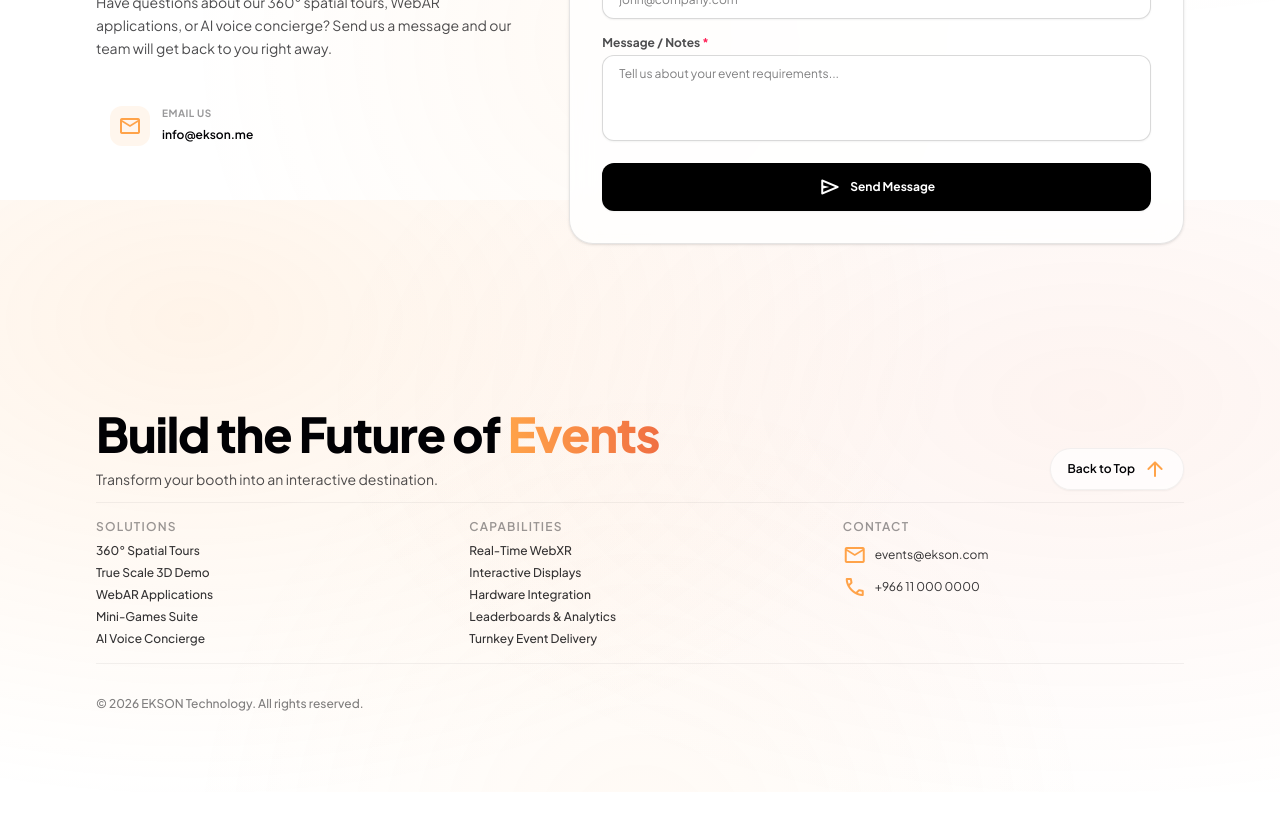
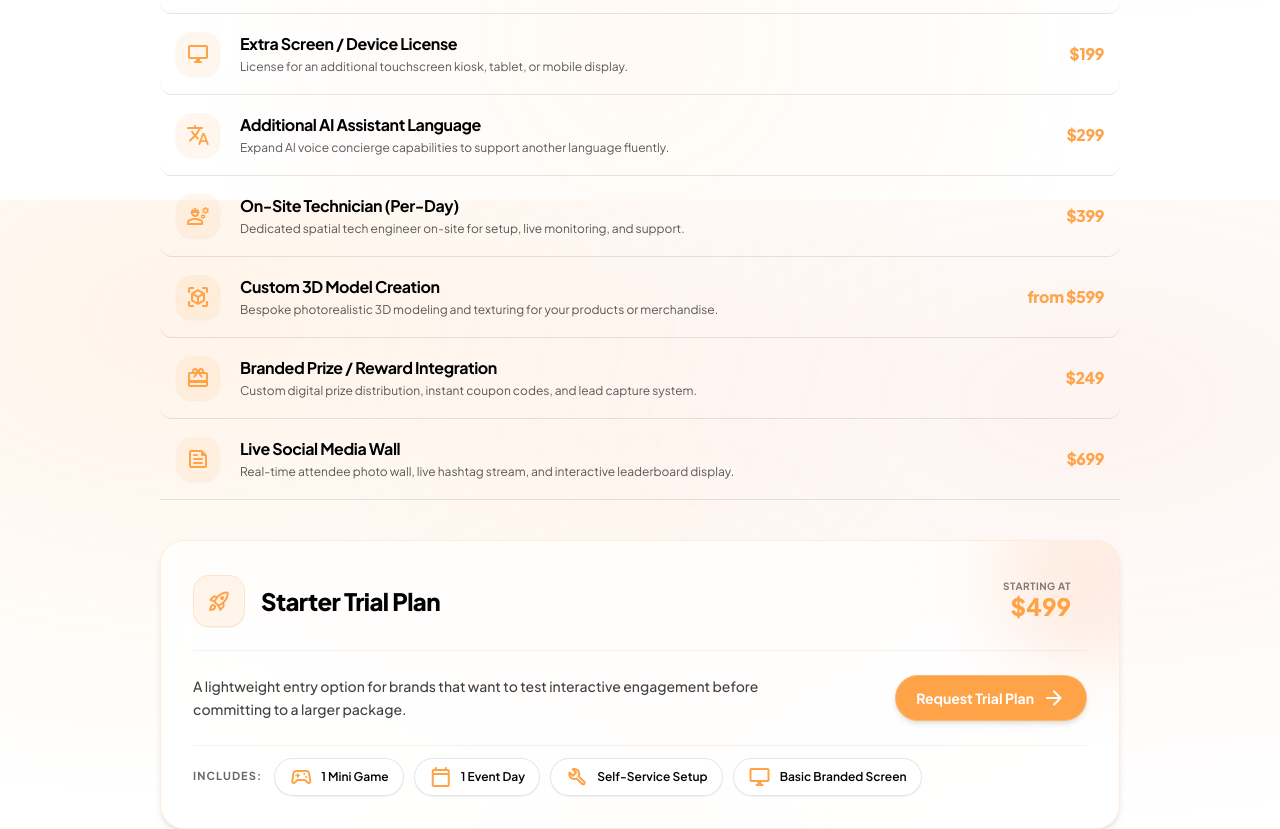
Before and after one commit to devAhmedMustafa/Ekson-Event-Experience, a SvelteKit app: page / in a window 1280 px wide. Shown: the part 9400-10229 px from the top of the page. Before the commit the page ends 10192 px from the top, so only its background shows below. Built offline with nearby package versions, Linux system fonts and the light colour scheme; no server answers.

Commit message:
feat: Add Optional Addons component and update Navbar for new section

```diff
--- /dev/null
+++ b/src/lib/components/OptionalAddons.svelte
@@ -0,0 +1,183 @@
+<script lang="ts">
+    interface AddonItem {
+        id: string;
+        title: string;
+        price: string;
+        icon: string;
+        description: string;
+    }
+
+    interface StarterFeature {
+        label: string;
+        icon: string;
+    }
+
+    const addons: AddonItem[] = [
+        {
+            id: "extra-experience",
+            title: "Extra Interactive Experience",
+            price: "$499",
+            icon: "touch_app",
+            description: "Add another interactive booth challenge, minigame, or kiosk experience."
+        },
+        {
+            id: "extra-screen",
+            title: "Extra Screen / Device License",
+            price: "$199",
+            icon: "desktop_windows",
+            description: "License for an additional touchscreen kiosk, tablet, or mobile display."
+        },
+        {
+            id: "ai-language",
+            title: "Additional AI Assistant Language",
+            price: "$299",
+            icon: "translate",
+            description: "Expand AI voice concierge capabilities to support another language fluently."
+        },
+        {
+            id: "onsite-tech",
+            title: "On-Site Technician (Per-Day)",
+            price: "$399",
+            icon: "engineering",
+            description: "Dedicated spatial tech engineer on-site for setup, live monitoring, and support."
+        },
+        {
+            id: "custom-3d",
+            title: "Custom 3D Model Creation",
+            price: "from $599",
+            icon: "view_in_ar",
+            description: "Bespoke photorealistic 3D modeling and texturing for your products or merchandise."
+        },
+        {
+            id: "reward-integration",
+            title: "Branded Prize / Reward Integration",
+            price: "$249",
+            icon: "card_giftcard",
+            description: "Custom digital prize distribution, instant coupon codes, and lead capture system."
+        },
+        {
+            id: "social-wall",
+            title: "Live Social Media Wall",
+            price: "$699",
+            icon: "feed",
+            description: "Real-time attendee photo wall, live hashtag stream, and interactive leaderboard display."
+        }
+    ];
+
+    const starterIncludes: StarterFeature[] = [
+        { label: "1 Mini Game", icon: "sports_esports" },
+        { label: "1 Event Day", icon: "calendar_today" },
+        { label: "Self-Service Setup", icon: "build" },
+        { label: "Basic Branded Screen", icon: "desktop_windows" }
+    ];
+
+    function handleTrialContact() {
+        if (typeof window !== "undefined") {
+            window.dispatchEvent(
+                new CustomEvent("ekson_open_contact_form", {
+                    detail: { message: "I'm interested in testing the Starter Trial Plan..." }
+                })
+            );
+        }
+    }
+</script>
+
+<div class="relative w-full h-full max-w-5xl mx-auto px-4 sm:px-6 md:px-8 flex flex-col overflow-visible">
+    <!-- Header -->
+    <div class="flex items-start mb-6 sm:mb-8 pb-3 border-b border-black/5 shrink-0 w-full flex-col">
+        <h2 class="text-3xl sm:text-4xl lg:text-5xl font-black text-text tracking-tight leading-tight">
+            Optional <span class="text-transparent bg-clip-text bg-linear-to-r from-primary to-secondary">Addons</span>
+        </h2>
+        <p class="text-xs sm:text-sm text-text/70 mt-1 max-w-xl leading-relaxed">
+            Customize your spatial tech package with specialized upgrades, extra device licenses, multilingual AI, and on-site technical support.
+        </p>
+    </div>
+
+    <!-- Clean Vertical List Preview -->
+    <div class="w-full flex flex-col divide-y divide-black/10 border-b border-black/10">
+        {#each addons as addon (addon.id)}
+            <div class="py-4 sm:py-4.5 flex items-center justify-between gap-4 group hover:bg-black/2 px-2 sm:px-4 transition-colors rounded-xl">
+                <div class="flex items-center gap-3.5 sm:gap-5 min-w-0">
+                    <!-- Icon -->
+                    <div class="size-10 sm:size-11 rounded-2xl bg-primary/10 text-primary flex items-center justify-center shrink-0 group-hover:bg-primary group-hover:text-white transition-colors shadow-xs">
+                        <span class="material-symbols-rounded text-xl sm:text-2xl">{addon.icon}</span>
+                    </div>
+
+                    <!-- Title & Description -->
+                    <div class="flex flex-col min-w-0">
+                        <h3 class="text-sm sm:text-base font-bold text-text tracking-tight group-hover:text-primary transition-colors truncate">
+                            {addon.title}
+                        </h3>
+                        <p class="text-xs text-text/65 mt-0.5 leading-normal">
+                            {addon.description}
+                        </p>
+                    </div>
+                </div>
+
+                <!-- Price Tag -->
+                <div class="shrink-0 text-right pl-2">
+                    <span class="text-sm sm:text-base font-black text-primary tracking-tight font-mono">
+                        {addon.price}
+                    </span>
+                </div>
+            </div>
+        {/each}
+    </div>
+
+    <!-- Polished Starter Trial Plan Card -->
+    <div class="mt-8 sm:mt-10 relative w-full bg-white/80 backdrop-blur-xl border border-primary/20 rounded-3xl p-6 sm:p-7 md:p-8 shadow-md hover:shadow-lg transition-all duration-300 overflow-hidden flex flex-col gap-6">
+        <!-- Ambient Decorative Glow -->
+        <div class="absolute -top-16 -right-16 size-48 rounded-full bg-linear-to-br from-primary/15 to-secondary/15 blur-2xl pointer-events-none"></div>
+
+        <!-- Top Row: Icon, Title & Price Tag -->
+        <div class="flex flex-col sm:flex-row sm:items-center justify-between gap-4 border-b border-black/5 pb-5 relative z-10">
+            <div class="flex items-start sm:items-center gap-4">
+                <div class="size-12 sm:size-13 rounded-2xl bg-primary/10 text-primary border border-primary/20 flex items-center justify-center shrink-0 shadow-2xs">
+                    <span class="material-symbols-rounded text-2xl sm:text-3xl">rocket_launch</span>
+                </div>
+                <div>
+                    <h3 class="text-xl sm:text-2xl font-black text-text tracking-tight">
+                        Starter Trial Plan
+                    </h3>
+                </div>
+            </div>
+
+            <!-- Price Tag -->
+            <div class="shrink-0 flex items-center">
+                <div class="px-4 py-2 rounded-2xl text-right">
+                    <span class="text-[10px] font-mono font-bold text-text/50 uppercase tracking-wider block leading-none">Starting At</span>
+                    <span class="text-xl sm:text-2xl font-black text-primary font-mono leading-tight">$499</span>
+                </div>
+            </div>
+        </div>
+
+        <!-- Middle Row: Description & CTA -->
+        <div class="flex flex-col md:flex-row md:items-center justify-between gap-5 relative z-10">
+            <p class="text-xs sm:text-sm text-text/75 leading-relaxed font-medium max-w-xl">
+                A lightweight entry option for brands that want to test interactive engagement before committing to a larger package.
+            </p>
+
+            <!-- CTA Button -->
+            <button
+                onclick={handleTrialContact}
+                class="px-5 py-2.5 rounded-full font-bold text-xs sm:text-sm text-white bg-primary hover:bg-primary/90 shadow-md hover:shadow-lg transition-all duration-200 hover:scale-[1.02] active:scale-[0.98] flex items-center justify-center gap-2 cursor-pointer border border-white/20 shrink-0"
+            >
+                <span>Request Trial Plan</span>
+                <span class="material-symbols-rounded text-base">arrow_forward</span>
+            </button>
+        </div>
+
+        <!-- Bottom Row: Includes List -->
+        <div class="pt-3 border-t border-black/5 flex flex-col sm:flex-row sm:items-center gap-3 relative z-10">
+            <span class="font-mono text-[10px] sm:text-[11px] font-bold text-text/60 uppercase tracking-widest shrink-0">Includes:</span>
+            <div class="flex flex-wrap items-center gap-2 sm:gap-2.5">
+                {#each starterIncludes as item}
+                    <div class="inline-flex items-center gap-2 px-3.5 py-1.5 rounded-full bg-white border border-black/10 text-xs font-semibold text-text shadow-2xs hover:border-primary/30 transition-colors">
+                        <span class="material-symbols-rounded text-base text-primary">{item.icon}</span>
+                        <span>{item.label}</span>
+                    </div>
+                {/each}
+            </div>
+        </div>
+    </div>
+</div>
--- a/src/lib/ui/Navbar.svelte
+++ b/src/lib/ui/Navbar.svelte
@@ -65,7 +65,7 @@
             });
         }, observerOptions);
 
-        const allIds = ["landing", "plans", "contact", ...featureItems.map(item => item.id)];
+        const allIds = ["landing", "plans", "addons", "contact", ...featureItems.map(item => item.id)];
         allIds.forEach((id) => {
             const el = document.getElementById(id);
             if (el) observer.observe(el);
--- a/src/routes/+page.svelte
+++ b/src/routes/+page.svelte
@@ -11,6 +11,7 @@
     import AndMore from "$lib/ui/AndMore.svelte";
     import GlobalCoverage from "$lib/ui/GlobalCoverage.svelte";
     import InvestmentPlans from "$lib/components/InvestmentPlans.svelte";
+    import OptionalAddons from "$lib/components/OptionalAddons.svelte";
     import ContactUs from "$lib/ui/ContactUs.svelte";
     import Footer from "$lib/ui/Footer.svelte";
     import RealTimeWalking from "$lib/ui/RealTimeWalking.svelte";
@@ -66,6 +67,10 @@
     <InvestmentPlans />
 </section>
 
+<section id="addons" class="relative w-full flex flex-col justify-center items-center overflow-x-hidden py-12 sm:py-16 md:py-20">
+    <OptionalAddons />
+</section>
+
 <section id="contact" class="relative w-full flex flex-col justify-center items-center overflow-x-hidden py-12 sm:py-16 md:py-20">
     <ContactUs />
 </section>
```
